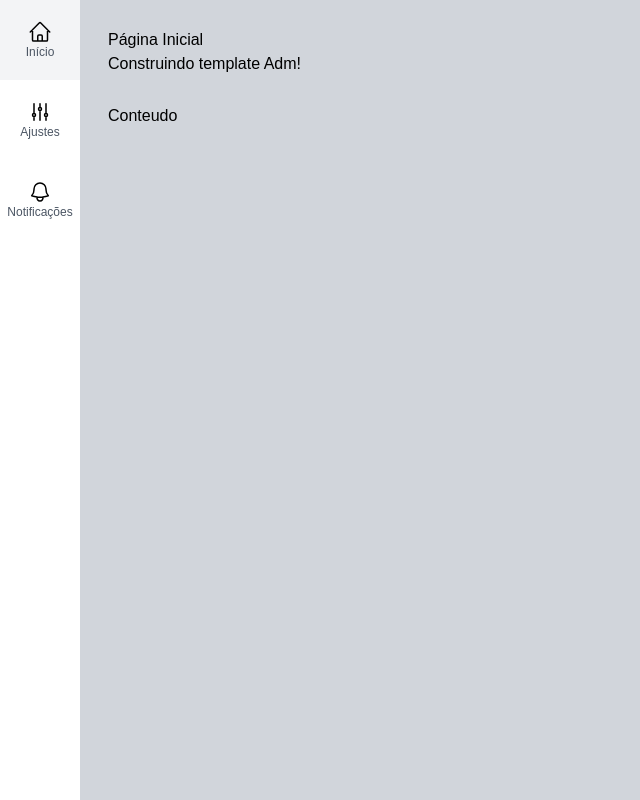
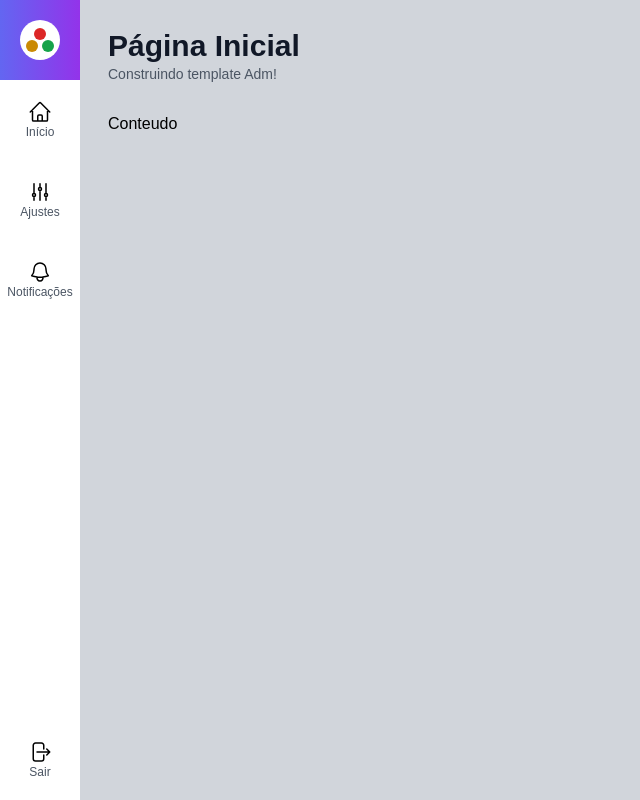
Before and after one commit to RafaelRF99/NextJS-Autenticacao-FireBase, a Next.js app: page / in a window 1280 px wide. Shown: the whole page, without its empty margins (0-640 px from the left). Built offline with nearby package versions, Linux system fonts and the light colour scheme.

Commit message:
Modificado Menu, Logout

```diff
--- /dev/null
+++ b/src/components/Template/Logo.tsx
@@ -0,0 +1,14 @@
+export default function Logo() {
+    return (
+        <div className={`
+        bg-white h-10 w-10 rounded-full
+        flex flex-col items-center justify-center
+        `}>
+            <div className={`h-3 w-3 rounded-full bg-red-600`} />
+            <div className="flex gap-1">
+                <div className={`h-3 w-3 rounded-full bg-yellow-600`} />
+                <div className={`h-3 w-3 rounded-full bg-green-600`} />
+            </div>
+        </div>
+    )
+}
--- a/src/components/Template/MenuItem.tsx
+++ b/src/components/Template/MenuItem.tsx
@@ -1,23 +1,37 @@
 import Link from "next/link"
 
 interface MenuItemProps {
-    url: string
+    url?: string
     texto: string
     icone: any
+    className?: string
+    onClick?: (e: any) => void
 }
 
 export default function MenuItem(props: MenuItemProps) {
+
+    function renderizar() {
+        return (
+            <div className={`w-20 h-20 flex flex-col justify-center items-center ${props.className}`}>
+                {props.icone}
+                <span className={`
+            text-xs font-light text-gray-600
+            `}>
+                    {props.texto}
+                </span>
+            </div>
+        )
+    }
+
     return (
-        <li className={` hover:bg-gray-100 `}>
-            <Link href={props.url} className={`
-            w-20 h-20
-            flex flex-col justify-center items-center
-            `}>
-            {props.icone}
-            <span className={`
-            text-xs font-light text-gray-600
-            `}>{props.texto}</span>
-            </Link>
+        <li onClick={props.onClick} className={` hover:bg-gray-100 cursor-pointer `}>
+            {props.url ? (
+                <Link href={props.url} >
+                    {renderizar()}
+                </Link>
+            ) : (
+                renderizar()
+            )}
         </li>
     )
 }
--- a/src/components/Template/MenuLateral.tsx
+++ b/src/components/Template/MenuLateral.tsx
@@ -1,14 +1,25 @@
-import { IconeAjustes, IconeCasa, IconeSino } from "../icons";
+import { IconeAjustes, IconeCasa, IconeLogout, IconeSino } from "../icons";
+import Logo from "./Logo";
 import MenuItem from "./MenuItem";
 
 export default function MenuLateral() {
     return (
-        <aside>
-            <ul>
+        <aside className={`flex flex-col `}>
+            <div className={`
+            flex flex-col items-center justify-center
+            bg-gradient-to-r from-indigo-500 to-purple-600
+            h-20 w-20
+            `}>
+                <Logo />
+            </div>
+            <ul className={`flex-grow`}>
                 <MenuItem url="/" texto="Início" icone={IconeCasa} />
                 <MenuItem url="/ajustes" texto="Ajustes" icone={IconeAjustes} />
                 <MenuItem url="/notificacoes" texto="Notificações" icone={IconeSino} />
             </ul>
+            <ul>
+                <MenuItem onClick={() => console.log("Logout")} texto="Sair" icone={IconeLogout} />
+            </ul>
         </aside>
     )
 }
--- a/src/components/Template/Titulo.tsx
+++ b/src/components/Template/Titulo.tsx
@@ -6,8 +6,8 @@ interface TituloProps {
 export default function Titulo(props: TituloProps) {
     return (
         <div>
-            <h1 className={``}>{props.titulo}</h1>
-            <h2 className={``}>{props.subtitulo}</h2>
+            <h1 className={`font-black text-3xl text-gray-900`}>{props.titulo}</h1>
+            <h2 className={`font-light text-sm text-gray-600`}>{props.subtitulo}</h2>
         </div>
     )
 }
--- a/src/components/icons/index.tsx
+++ b/src/components/icons/index.tsx
@@ -17,3 +17,10 @@ export const IconeSino = (
         <path strokeLinecap="round" strokeLinejoin="round" d="M14.857 17.082a23.848 23.848 0 005.454-1.31A8.967 8.967 0 0118 9.75v-.7V9A6 6 0 006 9v.75a8.967 8.967 0 01-2.312 6.022c1.733.64 3.56 1.085 5.455 1.31m5.714 0a24.255 24.255 0 01-5.714 0m5.714 0a3 3 0 11-5.714 0" />
     </svg>
 )
+
+export const IconeLogout = (
+    <svg xmlns="http://www.w3.org/2000/svg" fill="none" viewBox="0 0 24 24" strokeWidth={1.5} stroke="currentColor" className="w-6 h-6">
+        <path strokeLinecap="round" strokeLinejoin="round" d="M15.75 9V5.25A2.25 2.25 0 0013.5 3h-6a2.25 2.25 0 00-2.25 2.25v13.5A2.25 2.25 0 007.5 21h6a2.25 2.25 0 002.25-2.25V15m3 0l3-3m0 0l-3-3m3 3H9" />
+    </svg>
+
+)
--- a/src/pages/_document.tsx
+++ b/src/pages/_document.tsx
@@ -2,7 +2,7 @@ import { Html, Head, Main, NextScript } from 'next/document'
 
 export default function Document() {
   return (
-    <Html lang="en">
+    <Html lang="pt-br">
       <Head />
       <body>
         <Main />
```
